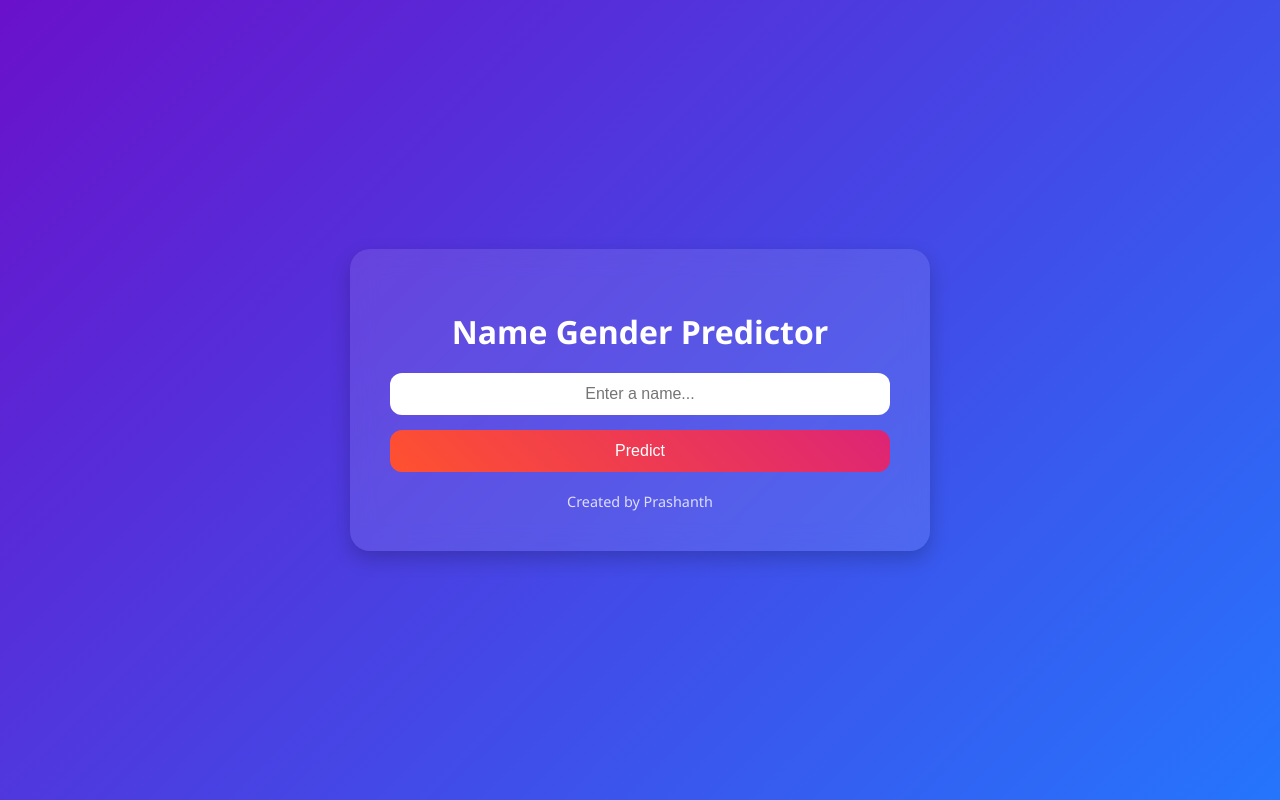
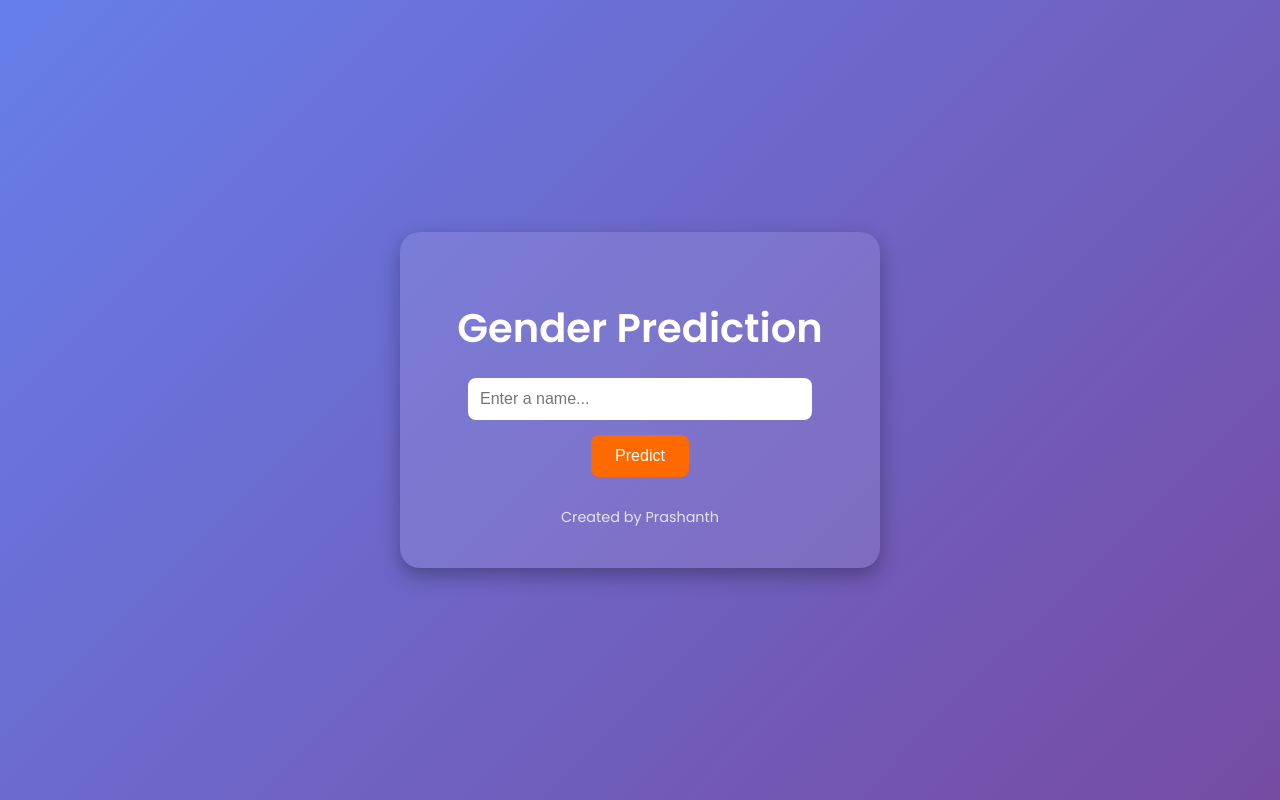
Before and after one commit to BRAINIAC3895/Gender-Prediction-V2, a FastAPI app: page / in a window 1280 px wide. Run offline with FastAPI, Linux system fonts and the light colour scheme.

Commit message:
Update index.html

```diff
--- a/templates/index.html
+++ b/templates/index.html
@@ -2,103 +2,109 @@
 <html lang="en">
 <head>
   <meta charset="UTF-8">
-  <meta name="viewport" content="width=device-width, initial-scale=1.0">
-  <title>Name Gender Predictor</title>
+  <title>Gender Prediction</title>
+  <link href="https://fonts.googleapis.com/css2?family=Poppins:wght@400;600&display=swap" rel="stylesheet">
   <style>
     body {
       margin: 0;
-      font-family: 'Segoe UI', Tahoma, Geneva, Verdana, sans-serif;
-      background: linear-gradient(135deg, #6a11cb, #2575fc);
+      font-family: 'Poppins', sans-serif;
+      background: linear-gradient(135deg, #667eea, #764ba2);
+      color: #fff;
       height: 100vh;
       display: flex;
       justify-content: center;
       align-items: center;
-      color: #fff;
     }
     .container {
+      text-align: center;
       background: rgba(255, 255, 255, 0.1);
-      backdrop-filter: blur(12px);
+      padding: 40px;
       border-radius: 20px;
-      padding: 40px;
-      text-align: center;
+      box-shadow: 0 8px 20px rgba(0, 0, 0, 0.3);
+      max-width: 400px;
       width: 100%;
-      max-width: 500px;
-      box-shadow: 0px 8px 20px rgba(0,0,0,0.2);
-      animation: fadeIn 1s ease-in-out;
     }
     h1 {
+      font-size: 2.5rem;
       margin-bottom: 20px;
-      font-size: 2rem;
     }
-    form {
-      display: flex;
-      flex-direction: column;
-      gap: 15px;
-    }
-    input[type="text"] {
+    input {
       padding: 12px;
-      border-radius: 12px;
+      width: 80%;
       border: none;
+      border-radius: 8px;
+      margin-bottom: 15px;
       font-size: 1rem;
-      text-align: center;
     }
     button {
-      padding: 12px;
-      background: #ff512f;
-      background: linear-gradient(45deg, #ff512f, #dd2476);
+      background: #ff6a00;
       border: none;
-      border-radius: 12px;
+      padding: 12px 24px;
+      border-radius: 8px;
       color: #fff;
       font-size: 1rem;
       cursor: pointer;
-      transition: transform 0.2s ease, box-shadow 0.2s ease;
+      transition: background 0.3s;
     }
     button:hover {
-      transform: translateY(-2px);
-      box-shadow: 0px 6px 12px rgba(0,0,0,0.2);
+      background: #e65c00;
     }
-    .result {
+    #result {
       margin-top: 20px;
-      padding: 15px;
-      background: rgba(255,255,255,0.2);
-      border-radius: 12px;
-      font-size: 1.1rem;
-      animation: slideUp 0.5s ease;
-      white-space: pre-line;
+      font-size: 1.2rem;
+      font-weight: 600;
     }
     footer {
-      margin-top: 20px;
+      margin-top: 30px;
       font-size: 0.9rem;
       opacity: 0.8;
-    }
-    @keyframes fadeIn {
-      from { opacity: 0; transform: scale(0.95); }
-      to { opacity: 1; transform: scale(1); }
-    }
-    @keyframes slideUp {
-      from { transform: translateY(10px); opacity: 0; }
-      to { transform: translateY(0); opacity: 1; }
     }
   </style>
 </head>
 <body>
   <div class="container">
-    <h1>Name Gender Predictor</h1>
-    <form method="post" action="/predict">
-      <input type="text" name="name" placeholder="Enter a name..." required>
+    <h1>Gender Prediction</h1>
+    <form id="predict-form">
+      <input type="text" id="name" name="name" placeholder="Enter a name..." required>
+      <br>
       <button type="submit">Predict</button>
     </form>
+    <div id="result"></div>
+    <footer>Created by Prashanth</footer>
+  </div>
 
-    {% if result %}
-      <div class="result">
-        <strong>Prediction for {{name}}:</strong><br>
-        {{result}}
-      </div>
-    {% endif %}
+  <script>
+    document.getElementById("predict-form").addEventListener("submit", async function(e) {
+      e.preventDefault();
+      const name = document.getElementById("name").value;
+      const resultDiv = document.getElementById("result");
+      resultDiv.textContent = "Predicting...";
 
-    <footer>
-      Created by Prashanth
-    </footer>
-  </div>
+      try {
+        const response = await fetch("/predict", {
+          method: "POST",
+          headers: { "Content-Type": "application/x-www-form-urlencoded" },
+          body: new URLSearchParams({ name: name })
+        });
+
+        if (!response.ok) {
+          throw new Error("Server error: " + response.status);
+        }
+
+        const data = await response.json();
+        if (data.error) {
+          resultDiv.textContent = "Error: " + data.error;
+        } else {
+          resultDiv.innerHTML = `
+            Prediction for <strong>${data.name}</strong>: ${data.gender}<br>
+            Confidence: ${data.confidence}%<br>
+            Reason: ${data.reason}
+          `;
+        }
+      } catch (error) {
+        resultDiv.textContent = "Error: " + error.message;
+      }
+    });
+  </script>
 </body>
 </html>
```
